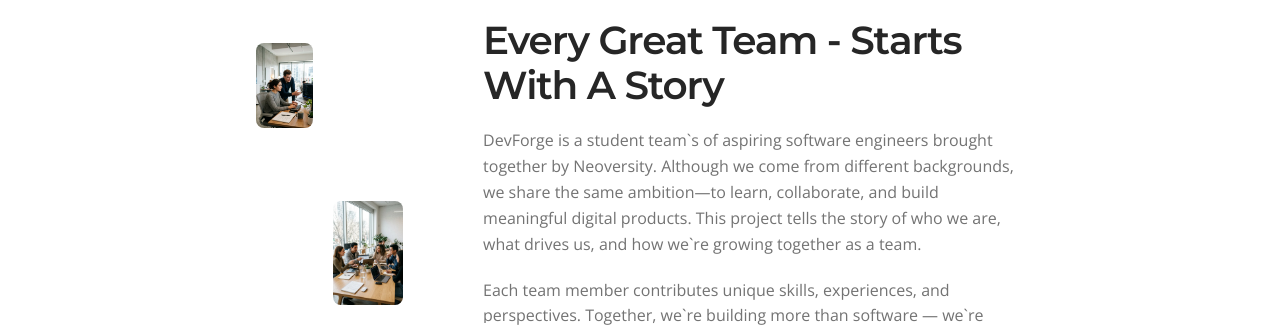
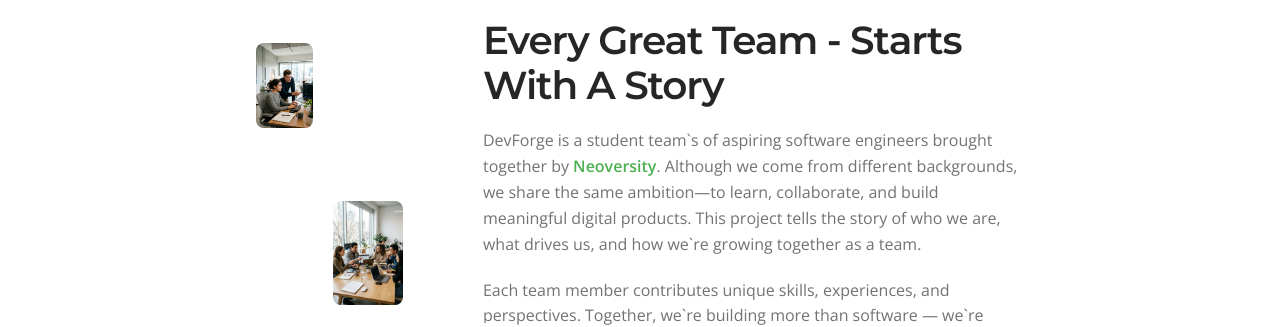
Before and after one commit to oxonomy14/neoversity-soft-skills-hw1, a Next.js app: page / in a window 1280 px wide. Shown: the part 1046-1373 px from the top of the page. Built offline with nearby package versions, Linux system fonts and the light colour scheme; no server answers.

Commit message:
added video loop

```diff
--- a/src/components/AboutTeam/AboutTeam.module.css
+++ b/src/components/AboutTeam/AboutTeam.module.css
@@ -94,6 +94,18 @@
   margin-bottom: 20px;
 }
 
+.link {
+  color: var(--secondary);
+  font-weight: 600;
+  text-decoration: none;
+  transition: opacity 0.3s;
+}
+
+.link:hover {
+  opacity: 0.8;
+  color: var(--border-divider);
+}
+
 .aboutUsFeatures {
   display: grid;
   grid-template-columns: max-content max-content;
--- a/src/components/AboutTeam/AboutTeam.tsx
+++ b/src/components/AboutTeam/AboutTeam.tsx
@@ -12,6 +12,9 @@
     title: string;
     subTitle: string;
     description: string;
+    descriptionStart: string;
+    descriptionLink: string;
+    descriptionEnd: string;
     description2: string;
     button: string;
     aboutUsFeature: string;
@@ -50,7 +53,18 @@
           <div className={css.textWrapper}>
             <p className={css.whoWeAre}>[ {data.subTitle} ]</p>
             <h2 className={css.aboutUsTitle}>{data.title}</h2>
-            <p className={css.aboutUsDescription}>{data.description}</p>
+            <p className={css.aboutUsDescription}>
+              {data.descriptionStart}
+              <Link
+                href="https://neoversity.com.ua"
+                target="_blank"
+                rel="noopener noreferrer"
+                className={css.link}
+              >
+                {data.descriptionLink}
+              </Link>
+              {data.descriptionEnd}
+            </p>
             <p className={css.aboutUsDescription}>{data.description2}</p>
             <ul className={css.aboutUsFeatures}>
               <li className={css.aboutUsFeature}>{data.aboutUsFeature}</li>
--- a/src/components/PromoBanner/PromoBanner.tsx
+++ b/src/components/PromoBanner/PromoBanner.tsx
@@ -4,7 +4,6 @@
 import css from './PromoBanner.module.css';
 import { useState } from 'react';
 import VideoModal from '../VideoModal/VideoModal';
-import Link from 'next/link';
 
 type PromoBannerProps = {
   data: {
@@ -28,7 +27,7 @@
           </div>
           <div className={css.btnWrapper}>
             <button
-              onClick={() => alert('Video modal is not implemented yet.')}
+              onClick={() => setIsVideoOpen(true)}
               className={css.btnPlay}
             >
               <svg className={css.playIcon}>
--- a/src/components/Superpowers/Superpowers.module.css
+++ b/src/components/Superpowers/Superpowers.module.css
@@ -5,14 +5,31 @@
 
 .contentWrapper {
   display: flex;
+  align-items: stretch;
   gap: 80px;
 }
 
 .content {
+  flex: 1;
+}
+
+.imageWrapper {
+  display: flex;
+  justify-content: flex-end;
+  align-items: center;
+  flex: 0 0 520px;
 }
 
 .image {
   border-radius: 10px;
+}
+
+.video {
+  width: 100%;
+  height: 100%;
+  object-fit: cover;
+  border-radius: 24px;
+  display: block;
 }
 
 .subTitle {
--- a/src/components/Superpowers/Superpowers.tsx
+++ b/src/components/Superpowers/Superpowers.tsx
@@ -95,14 +95,27 @@
             </ul>
           </div>
           <div className={css.imageWrapper}>
-            <Image
+            {/*        <Image
               src="/images/superpowers.webp"
               alt="our experience"
               width={600}
               height={458}
               className={css.image}
               loading="eager"
-            />
+            /> */}
+            <video
+              autoPlay
+              muted
+              loop
+              playsInline
+              preload="auto"
+              className={css.video}
+            >
+              <source
+                src="https://res.cloudinary.com/dfoiy9rn5/video/upload/v1783456926/devForge_grgbqi"
+                type="video/mp4"
+              />
+            </video>
           </div>
         </div>
       </Container>
--- a/src/components/VideoModal/VideoModal.tsx
+++ b/src/components/VideoModal/VideoModal.tsx
@@ -36,7 +36,7 @@
 
         <video className={css.video} controls autoPlay playsInline>
           <source
-            src="https://res.cloudinary.com/dfoiy9rn5/video/upload/f_auto,q_auto/v1781897809/previewGoodustV2_nko8jc"
+            src="https://res.cloudinary.com/dfoiy9rn5/video/upload/v1783456926/devForge_grgbqi"
             type="video/mp4"
           />
           Your browser does not support the video tag.
--- a/src/data/en/about-team.ts
+++ b/src/data/en/about-team.ts
@@ -3,6 +3,11 @@
   imageLeftText2: 'Our Journey Began',
   subTitle: 'Who We Are',
   title: ' Every Great Team - Starts With A Story',
+  descriptionStart:
+    'DevForge is a student team`s of aspiring software engineers brought together by ',
+  descriptionLink: 'Neoversity',
+  descriptionEnd:
+    '. Although we come from different backgrounds, we share the same ambition—to learn, collaborate, and build meaningful digital products. This project tells the story of who we are, what drives us, and how we`re growing together as a team.',
   description:
     'DevForge is a student team`s of aspiring software engineers brought together by Neoversity. Although we come from different backgrounds, we share the same ambition—to learn, collaborate, and build meaningful digital products. This project tells the story of who we are, what drives us, and how we`re growing together as a team.',
   description2:
--- a/src/data/uk/about-team.ts
+++ b/src/data/uk/about-team.ts
@@ -3,6 +3,11 @@
   imageLeftText2: 'Початок нашої історії',
   subTitle: 'Хто ми',
   title: 'Кожна сильна команда — починається з історії',
+  descriptionStart:
+    'DevForge — це команда студентів-початківців у сфері розробки програмного забезпечення, яких об’єднала ',
+  descriptionLink: 'Neoversity',
+  descriptionEnd:
+    '. Хоча ми маємо різний досвід і різне минуле, нас об’єднує спільна мета — навчатися, співпрацювати та створювати якісні цифрові продукти. Цей проєкт розповідає про те, хто ми, що нас мотивує та як ми зростаємо разом як команда.',
   description:
     'DevForge — це команда студентів-початківців у сфері розробки програмного забезпечення, яких об’єднала Neoversity. Хоча ми маємо різний досвід і різне минуле, нас об’єднує спільна мета — навчатися, співпрацювати та створювати якісні цифрові продукти. Цей проєкт розповідає про те, хто ми, що нас мотивує та як ми зростаємо разом як команда.',
   description2:
```
Also changed, not shown: public/images/ogImage/ogMainEnV2.png (added), 1 other file (tests, documents, lock files or other folders).
